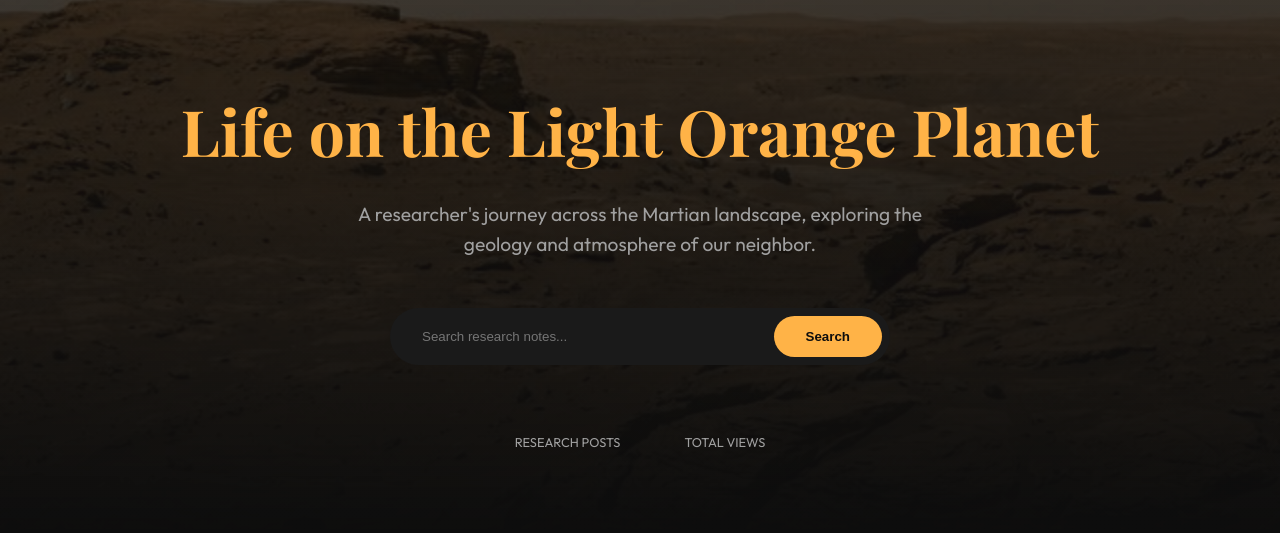
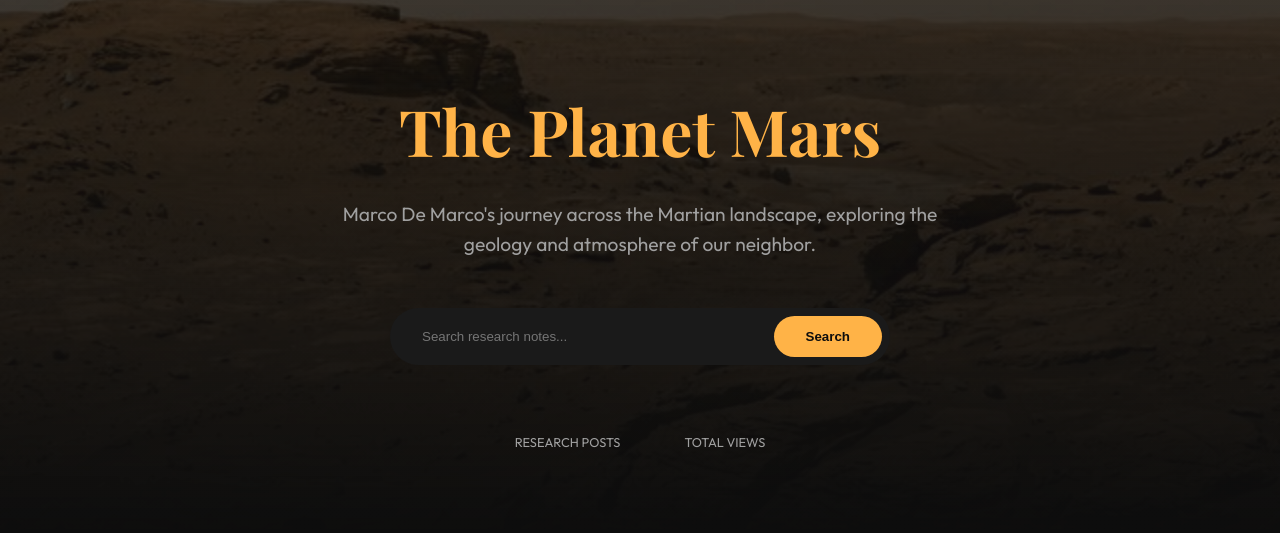
Before and after one commit to MattiaPeiretti/the-planet-mars.org, a FastAPI app: template website/src/templates/index.html in a window 1280 px wide. Shown: the part 105-638 px from the top of the page. Run offline with FastAPI, Linux system fonts and the light colour scheme; the template is opened without the code that fills it, so the values that code supplies are empty; parts of the project's set-up code (start-up, migrations or seed data) failed here and were passed over; some web fonts are replaced.

Commit message:
Fix copy

```diff
--- a/website/src/templates/index.html
+++ b/website/src/templates/index.html
@@ -3,8 +3,8 @@
 {% block content %}
 <section class="hero">
     <div class="container text-center">
-        <h1>Life on the Light Orange Planet</h1>
-        <p>A researcher's journey across the Martian landscape, exploring the geology and atmosphere of our neighbor.
+        <h1>The Planet Mars</h1>
+        <p>Marco De Marco's journey across the Martian landscape, exploring the geology and atmosphere of our neighbor.
         </p>
 
         <form action="/{{ lang }}/search" method="GET" class="search-container">
```
